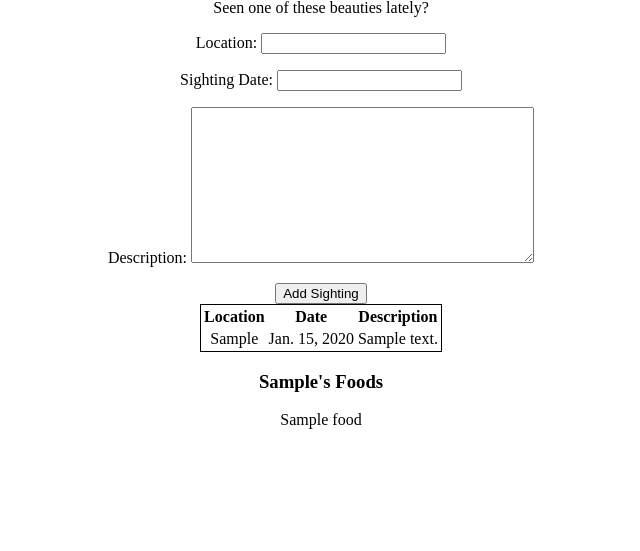
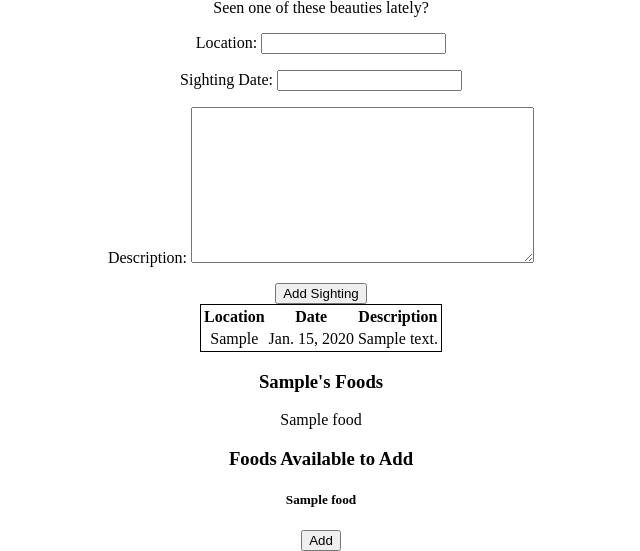
Before and after one commit to Madfarm/finch-collector, a Django app: template main_app/templates/finches/details.html in a window 1280 px wide. Shown: the part 313-864 px from the top of the page, without its empty margins (327-967 px from the left). Before the commit the page ends 742 px from the top, so only its background shows below. Run offline with Django 4.2, Linux system fonts and the light colour scheme; the template is opened without the code that fills it: values that come from a table or form of the project are taken from there, others are empty; tables that the repository leaves empty hold one stand-in row (values such as "Sample post"); parts of the project's set-up code (start-up, migrations or seed data) failed here and were passed over.

Commit message:
Add path in urls.py for associating the food to the finch

```diff
--- a/main_app/templates/finches/details.html
+++ b/main_app/templates/finches/details.html
@@ -57,7 +57,23 @@
                 <h4>No Foods Yet</h4>
             {% endif %}
         </div>
+        <div>
+            <h3>Foods Available to Add</h3>
+            {% if foods.count %}
+                {% for food in foods.all %}
+                <div>
+                    <h5>{{ food.name }}</h5>
+                    <form method="POST">
+                        {% csrf_token %}
+                        <button type="submit">Add</button>
+                    </form>
+                </div>
+                {% endfor %}
 
+            {% else %}
+
+            {% endif %}
+        </div>
 
 
 </div>
--- a/main_app/urls.py
+++ b/main_app/urls.py
@@ -9,5 +9,6 @@ urlpatterns = [
     path('finches/create', views.FinchCreate.as_view(), name="finch_create"),
     path('finches/<int:pk>/delete', views.FinchDelete.as_view(), name='finch_delete'),
     path('finches/<int:pk>/update', views.FinchUpdate.as_view(), name='finch_update'),
-    path('finches/<int:finch_id>/add_sighting', views.add_sighting, name='add_sighting')
+    path('finches/<int:finch_id>/add_sighting', views.add_sighting, name='add_sighting'),
+    path('finches/<int:finch_id>/assoc_food/<int:food_id>', views.assoc_food, name='assoc_food'),
 ]
```
